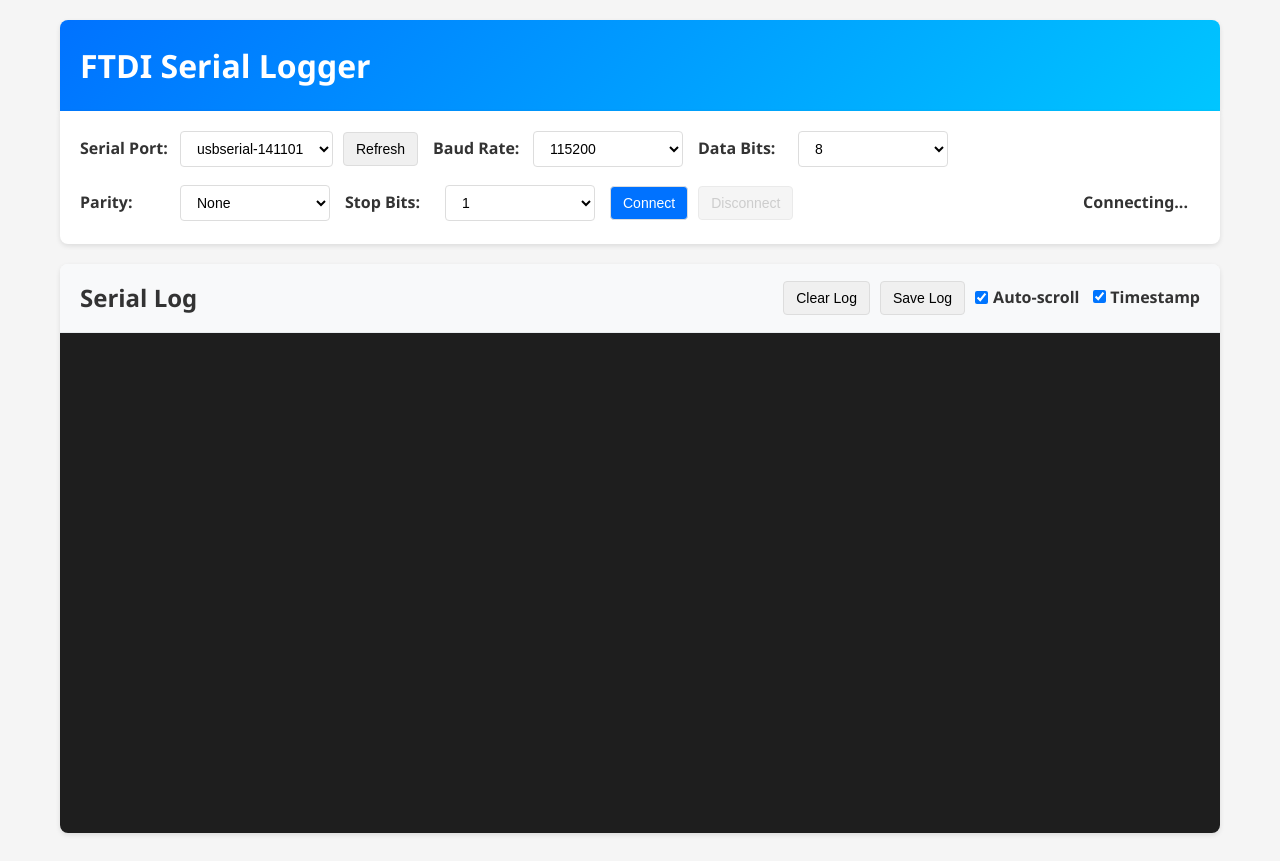
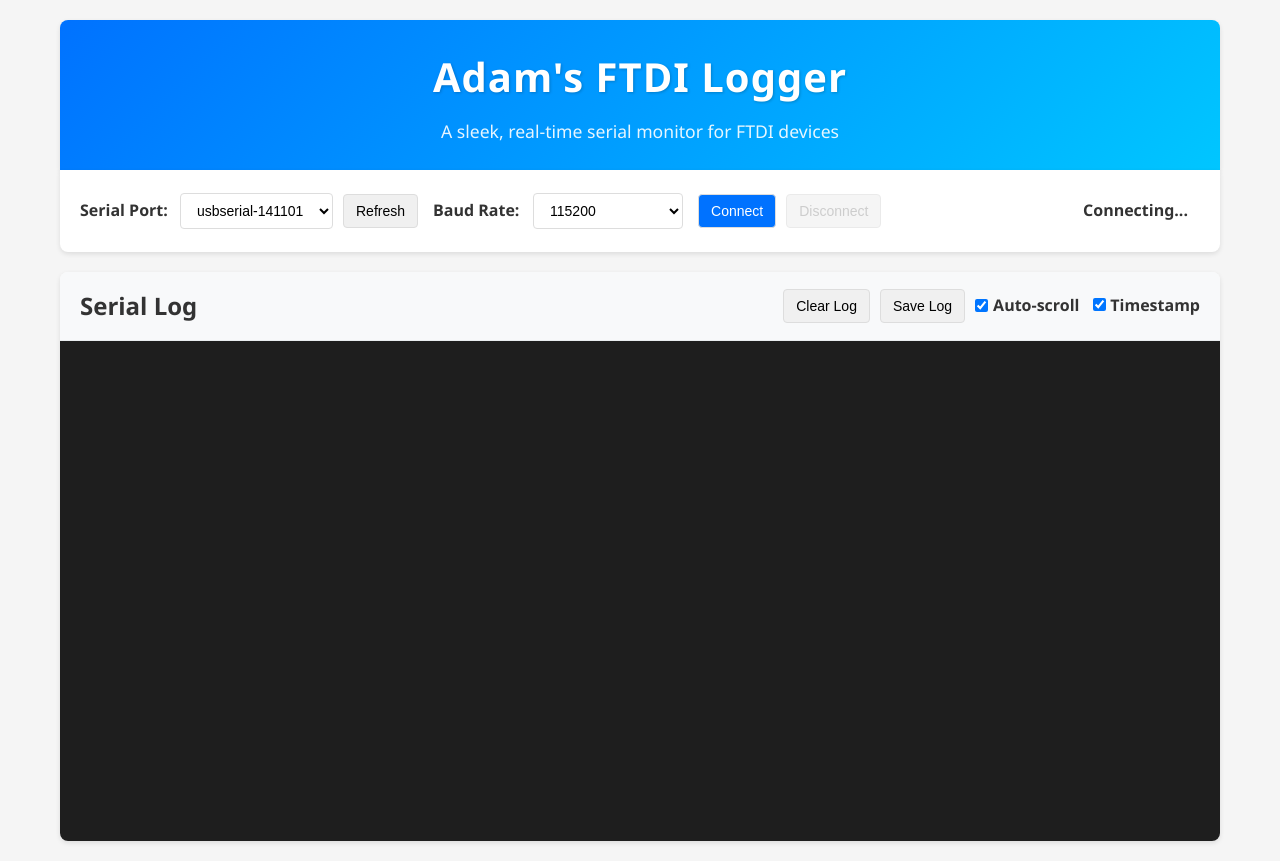
Before and after one commit to mior66/FTDI-Logger, a website: page public/index.html in a window 1280 px wide. Both pictures are taken after a click on the button "Connect". Drawn offline with nearby package versions, Linux system fonts and the light colour scheme; no server answers.

Commit message:
Rebrand to Adam's FTDI Logger and simplify interface by removing data bits, parity, and stop bits options

```diff
--- a/public/index.html
+++ b/public/index.html
@@ -3,13 +3,14 @@
 <head>
     <meta charset="UTF-8">
     <meta name="viewport" content="width=device-width, initial-scale=1.0">
-    <title>FTDI Logger</title>
+    <title>Adam's FTDI Logger</title>
     <link rel="stylesheet" href="styles.css">
 </head>
 <body>
     <div class="container">
         <header>
-            <h1>FTDI Serial Logger</h1>
+            <h1>Adam's FTDI Logger</h1>
+            <p class="subtitle">A sleek, real-time serial monitor for FTDI devices</p>
         </header>
 
         <div class="connection-panel">
@@ -33,34 +34,7 @@
                 </select>
             </div>
 
-            <div class="form-group">
-                <label for="data-bits">Data Bits:</label>
-                <select id="data-bits">
-                    <option value="5">5</option>
-                    <option value="6">6</option>
-                    <option value="7">7</option>
-                    <option value="8" selected>8</option>
-                </select>
-            </div>
 
-            <div class="form-group">
-                <label for="parity">Parity:</label>
-                <select id="parity">
-                    <option value="none" selected>None</option>
-                    <option value="even">Even</option>
-                    <option value="odd">Odd</option>
-                    <option value="mark">Mark</option>
-                    <option value="space">Space</option>
-                </select>
-            </div>
-
-            <div class="form-group">
-                <label for="stop-bits">Stop Bits:</label>
-                <select id="stop-bits">
-                    <option value="1" selected>1</option>
-                    <option value="2">2</option>
-                </select>
-            </div>
 
             <div class="form-group">
                 <button id="connect-button" class="primary">Connect</button>
--- a/public/main.js
+++ b/public/main.js
@@ -4,9 +4,6 @@
 // DOM Elements
 const portSelect = document.getElementById('port-select');
 const baudRateSelect = document.getElementById('baud-rate');
-const dataBitsSelect = document.getElementById('data-bits');
-const paritySelect = document.getElementById('parity');
-const stopBitsSelect = document.getElementById('stop-bits');
 const connectButton = document.getElementById('connect-button');
 const disconnectButton = document.getElementById('disconnect-button');
 const refreshPortsButton = document.getElementById('refresh-ports');
@@ -185,9 +182,6 @@
 function connectToPort() {
     const selectedPort = portSelect.value;
     const baudRate = baudRateSelect.value;
-    const dataBits = dataBitsSelect.value;
-    const parity = paritySelect.value;
-    const stopBits = stopBitsSelect.value;
 
     if (!selectedPort) {
         showNotification('Please select a port', 'error');
@@ -198,9 +192,9 @@
     socket.emit('connect-port', {
         path: selectedPort,
         baudRate: baudRate,
-        dataBits: dataBits,
-        parity: parity,
-        stopBits: stopBits
+        dataBits: 8,       // Fixed to 8 data bits
+        parity: 'none',    // Fixed to no parity
+        stopBits: 1        // Fixed to 1 stop bit
     });
 
     // Update UI to show connecting state
@@ -224,9 +218,6 @@
         disconnectButton.disabled = false;
         portSelect.disabled = true;
         baudRateSelect.disabled = true;
-        dataBitsSelect.disabled = true;
-        paritySelect.disabled = true;
-        stopBitsSelect.disabled = true;
         refreshPortsButton.disabled = true;
 
         showNotification('Connected successfully', 'success');
@@ -237,9 +228,6 @@
         disconnectButton.disabled = true;
         portSelect.disabled = false;
         baudRateSelect.disabled = false;
-        dataBitsSelect.disabled = false;
-        paritySelect.disabled = false;
-        stopBitsSelect.disabled = false;
         refreshPortsButton.disabled = false;
 
         if (logEntries.length > 0) {
--- a/public/styles.css
+++ b/public/styles.css
@@ -20,14 +20,24 @@
 header {
     background: linear-gradient(135deg, #0072ff, #00c6ff);
     color: white;
-    padding: 20px;
+    padding: 25px;
     border-radius: 8px 8px 0 0;
     box-shadow: 0 2px 5px rgba(0, 0, 0, 0.1);
+    text-align: center;
 }
 
 h1 {
     margin: 0;
-    font-size: 2rem;
+    font-size: 2.5rem;
+    letter-spacing: 1px;
+    text-shadow: 1px 1px 3px rgba(0, 0, 0, 0.2);
+}
+
+.subtitle {
+    margin-top: 8px;
+    font-size: 1.1rem;
+    opacity: 0.9;
+    font-weight: 300;
 }
 
 .connection-panel {
--- a/server.js
+++ b/server.js
@@ -23,9 +23,6 @@
   res.json({
     defaultPort: 'usbserial-141101',
     defaultBaudRate: 115200,
-    defaultDataBits: 8,
-    defaultParity: 'none',
-    defaultStopBits: 1,
     timeStampFormat: 'Time+Millis'
   });
 });
```
Also changed, not shown: README.md.
